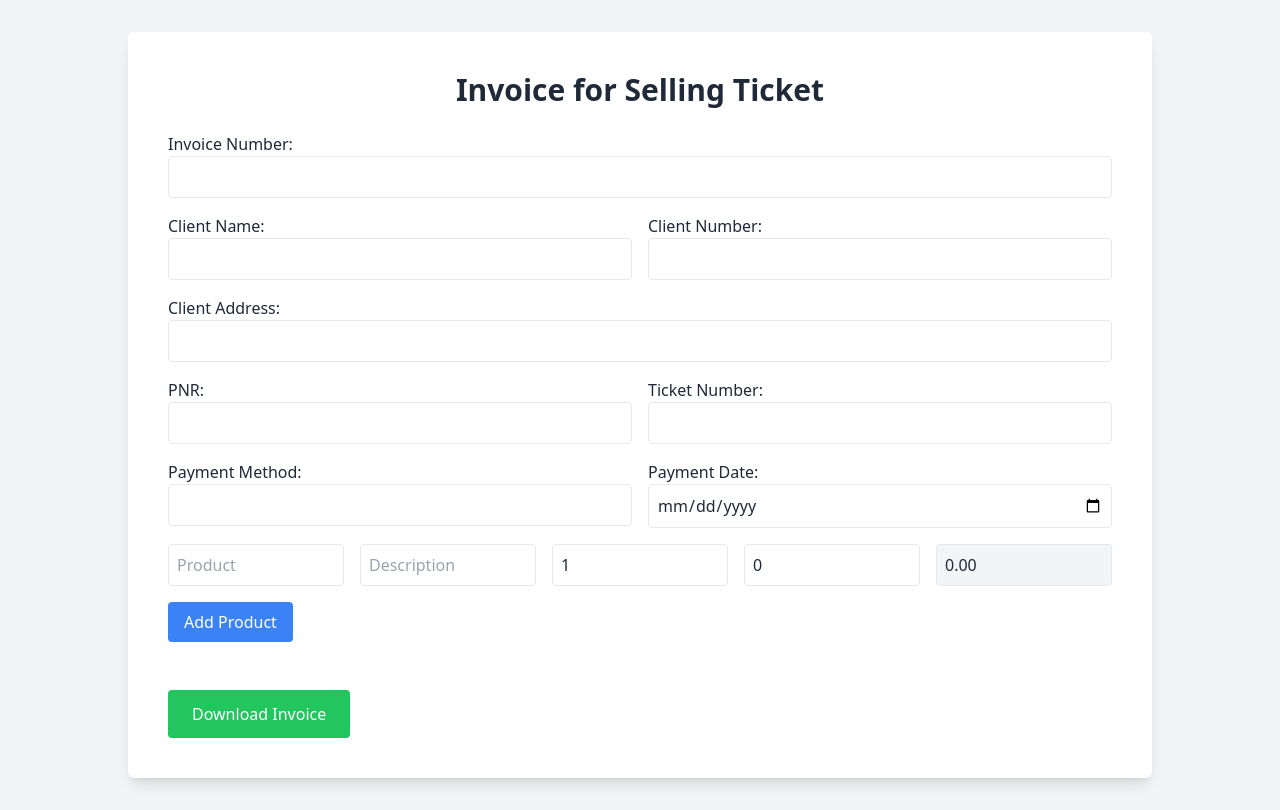
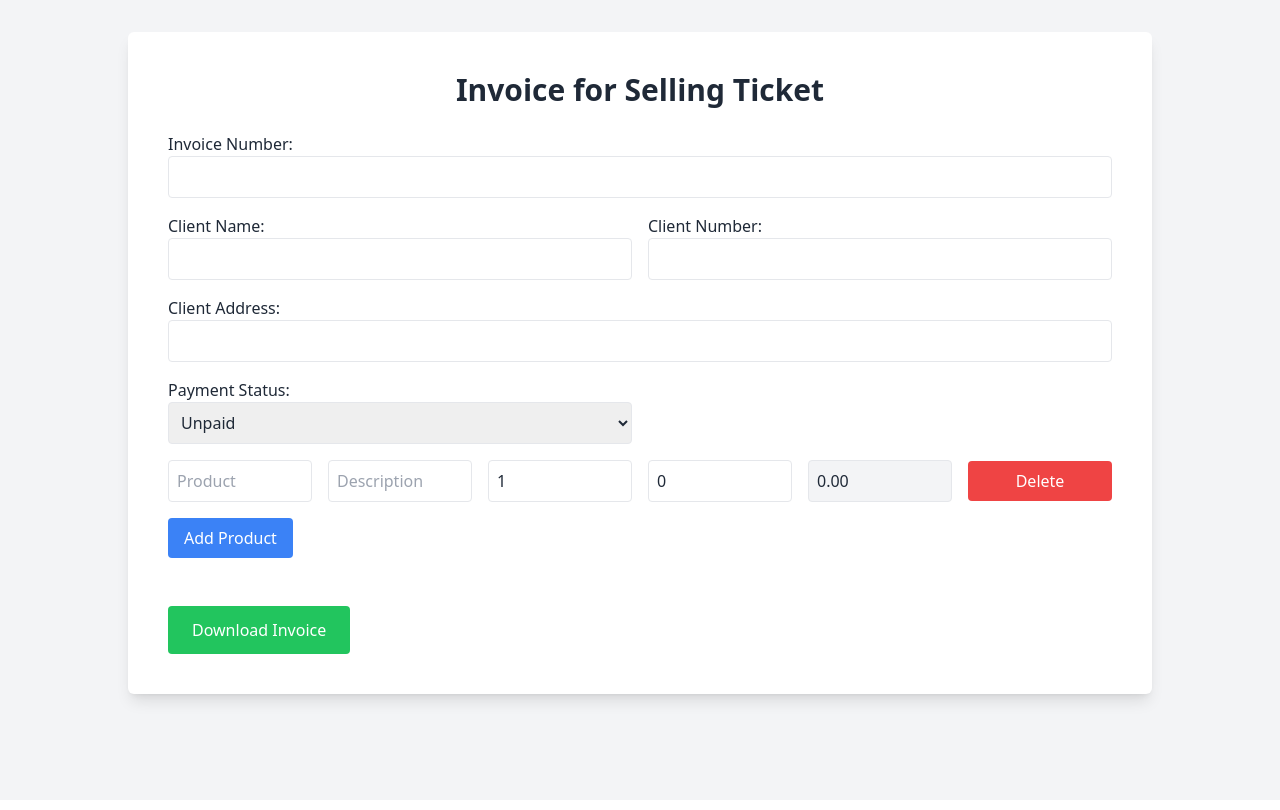
Before and after one commit to shuvakarmakar/jatra-bondhu-tours-travels, a React (Vite) app: page /invoice in a window 1280 px wide. Built offline with nearby package versions, Linux system fonts and the light colour scheme.

Commit message:
Invoice Payment Status Part Added, Payment Status Image Added

```diff
--- a/src/Pages/Invoice.jsx
+++ b/src/Pages/Invoice.jsx
@@ -6,6 +6,8 @@ import signature from "../assets/signature.png";
 import addressIcon from "../assets/Icon/icons8-location-48.png";
 import phoneIcon from "../assets/Icon/icons8-phone-48.png";
 import facebookIcon from "../assets/Icon/icons8-facebook-48.png";
+import paid from "../assets/Payment/Paid.png"
+import unpaid from "../assets/Payment/Unpaid.png"
 
 
 const Invoice = () => {
@@ -46,6 +48,18 @@ const Invoice = () => {
 
         }
     };
+    const deleteProduct = (index) => {
+        const updatedProducts = invoiceData.products.filter((_, i) => i !== index);
+        const subtotal = updatedProducts.reduce((sum, product) => sum + product.total, 0);
+
+        setInvoiceData({
+            ...invoiceData,
+            products: updatedProducts,
+            subtotal,
+            total: subtotal,
+        });
+    };
+
 
     const addProduct = () => {
         setInvoiceData({
@@ -147,7 +161,7 @@ const Invoice = () => {
                 cellPadding: 3,
             },
 
-            tableWidth: availableWidth, // Set the width of the table
+            tableWidth: availableWidth,
             margin: { left: leftRightGap, right: leftRightGap },
 
         });
@@ -167,14 +181,35 @@ const Invoice = () => {
         // Draw the total text centered
         doc.text(totalText, centerX, finalY + 10);
 
-        // Payment Details
+        // Payment Details: Only include if Payment Status is Paid
+        if (invoiceData.paymentStatus === "Paid") {
+            doc.setFontSize(12);
             doc.setFont("helvetica", "bold");
-        doc.text(`PNR: ${invoiceData.pnr}`, 20, finalY + 30, { maxWidth: 170, align: "left" });
+            doc.text(`PNR: ${invoiceData.pnr}`, 20, finalY + 30);
             doc.setFont("helvetica", "bold");
             doc.text(`Ticket Number: ${invoiceData.ticketNumber}`, 20, finalY + 40);
-        doc.setFont("helvetica", "normal");
             doc.text(`Payment Method: ${invoiceData.paymentMethod}`, 20, finalY + 50);
             doc.text(`Payment Date: ${invoiceData.paymentDate}`, 20, finalY + 60);
+        }
+
+        // Payment Status
+        const paymentStatusY = invoiceData.paymentStatus === "Paid" ? finalY + 80 : finalY + 40;
+        doc.setFontSize(12);
+        doc.setFont("helvetica", "bold");
+        doc.text("Payment Status:", 20, paymentStatusY);
+
+        // Display Paid or Unpaid with an Image
+        const paidImage = paid;
+        const unpaidImage = unpaid;
+
+        const imageX = 55;
+        const imageSize = 30;
+
+        if (invoiceData.paymentStatus === "Paid") {
+            doc.addImage(paidImage, "PNG", imageX, paymentStatusY - 5, imageSize, imageSize); // Paid image
+        } else {
+            doc.addImage(unpaidImage, "PNG", imageX, paymentStatusY - 5, imageSize, imageSize); // Unpaid image
+        }
 
         // Signature
         doc.addImage(signature, "PNG", 140, finalY + 40, 50, 15);
@@ -293,8 +328,23 @@ const Invoice = () => {
                     />
                 </div>
 
-                {/* Payment Information */}
                 <div className="grid grid-cols-1 sm:grid-cols-2 gap-4 mb-4">
+                    {/* Payment Status */}
+                    <div>
+                        <label className="block font-medium">Payment Status:</label>
+                        <select
+                            value={invoiceData.paymentStatus}
+                            onChange={(e) => setInvoiceData({ ...invoiceData, paymentStatus: e.target.value })}
+                            className="w-full border p-2 rounded"
+                        >
+                            <option value="Unpaid">Unpaid</option>
+                            <option value="Paid">Paid</option>
+                        </select>
+                    </div>
+
+                    {/* Conditionally Render Payment Details */}
+                    {invoiceData.paymentStatus === "Paid" && (
+                        <>
                             <div>
                                 <label className="block font-medium">PNR:</label>
                                 <input
@@ -331,12 +381,18 @@ const Invoice = () => {
                                     className="w-full border p-2 rounded"
                                 />
                             </div>
+                        </>
+                    )}
                 </div>
+
 
                 {/* Products Section */}
                 <div className="mb-4">
                     {invoiceData.products.map((product, index) => (
-                        <div key={index} className="grid grid-cols-1 sm:grid-cols-5 gap-4 mb-4">
+                        <div
+                            key={index}
+                            className="grid grid-cols-1 sm:grid-cols-6 gap-4 mb-4 items-center"
+                        >
                             <input
                                 type="text"
                                 placeholder="Product"
@@ -372,6 +428,13 @@ const Invoice = () => {
                                 readOnly
                                 className="border p-2 rounded bg-gray-100"
                             />
+                            {/* Delete Button */}
+                            <button
+                                onClick={() => deleteProduct(index)}
+                                className="bg-red-500 text-white px-3 py-2 rounded"
+                            >
+                                Delete
+                            </button>
                         </div>
                     ))}
                     <button
@@ -381,6 +444,7 @@ const Invoice = () => {
                         Add Product
                     </button>
                 </div>
+
 
                 {/* Download Button */}
                 <button
```
Also changed, not shown: src/assets/Payment/Paid.png (added), src/assets/Payment/Unpaid.png (added). Lines whose indentation alone changed are shown as unchanged.
